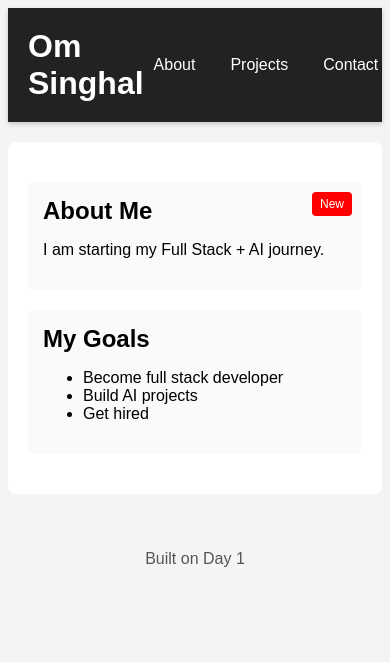
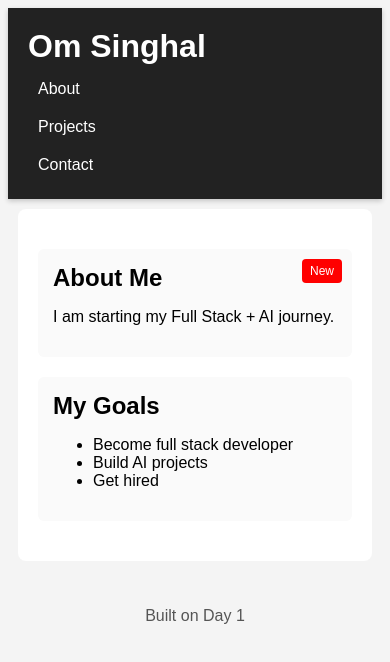
Before and after one commit to omsinghal-14/fullstack-ai-journey, a plain HTML site: page phase-1-foundations/index.html in a window 390 px wide. Drawn offline with Linux system fonts and the light colour scheme.

Commit message:
Day 6 - Improved mobile navigation with media query

```diff
--- a/phase-1-foundations/style.css
+++ b/phase-1-foundations/style.css
@@ -1,5 +1,13 @@
 * {
   box-sizing: border-box;
+}
+
+html {
+  font-size: 16px;
+}
+
+h1 {
+  font-size: 2rem;
 }
 
 body {
@@ -70,3 +78,20 @@ footer {
   padding: 20px;
   color: #555;
 }
+
+@media (max-width: 600px) {
+  header {
+    flex-direction: column;
+    align-items: flex-start;
+  }
+
+  nav {
+    margin-top: 10px;
+    flex-direction: column;
+    gap: 10px;
+  }
+
+  main {
+    margin: 10px;
+  }
+}
```
